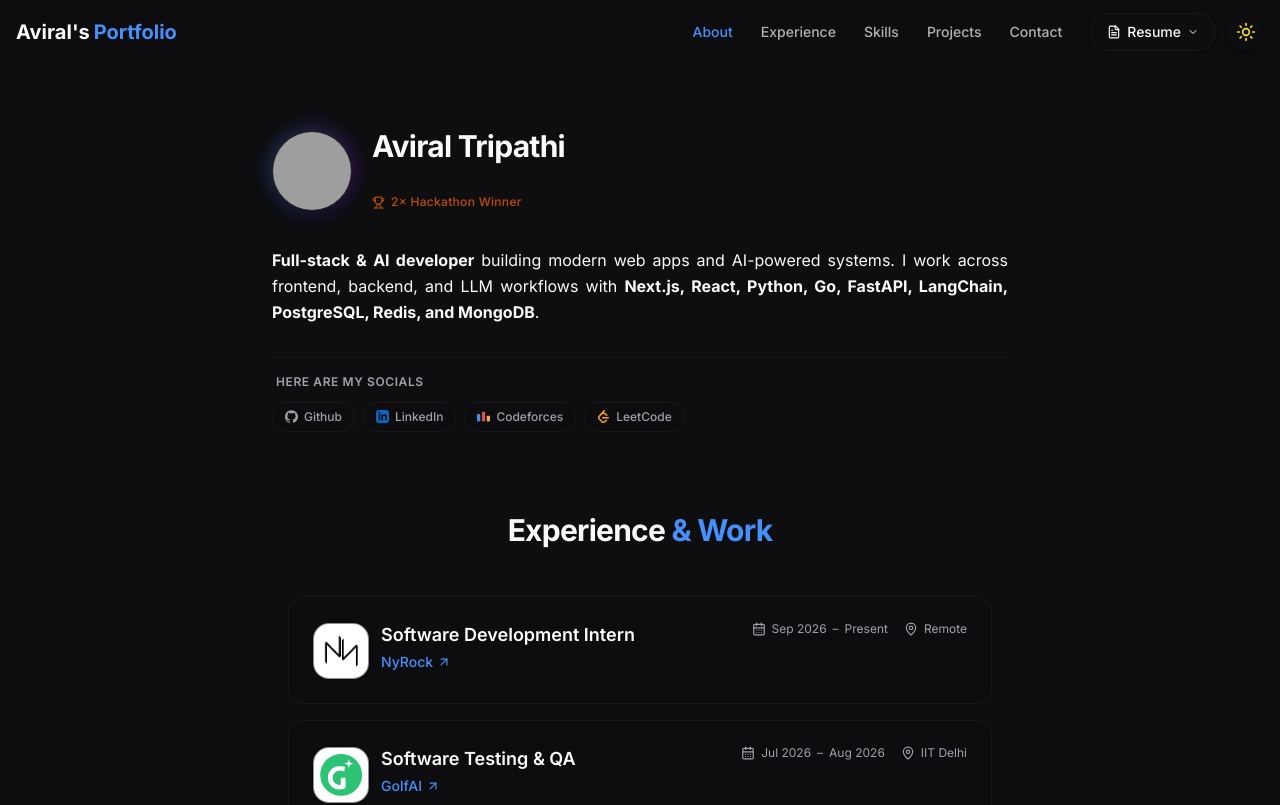
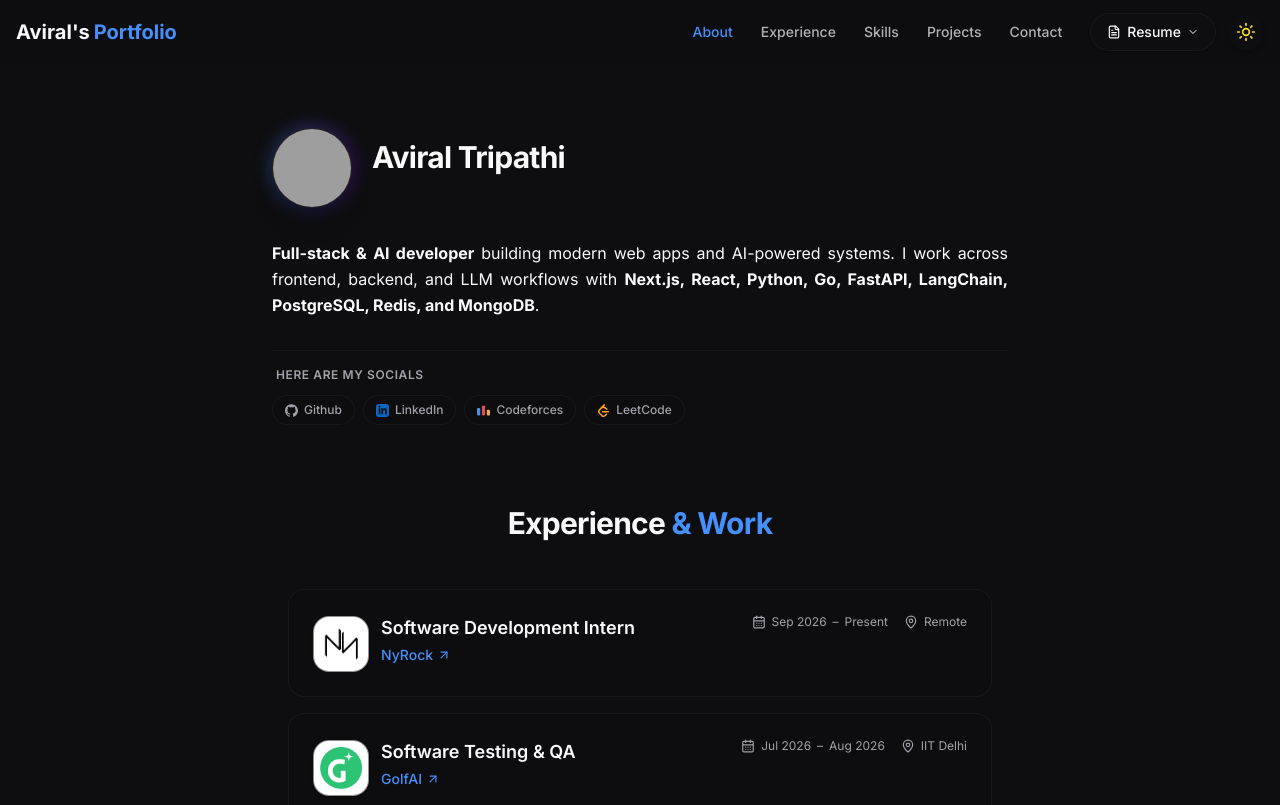
Before and after one commit to aviraltrip/portfolio, a React (Vite) app: page / in a window 1280 px wide. Shown: the top 805 px of the page. Built offline with nearby package versions, Linux system fonts and the light colour scheme; grey boxes are pictures that could not be loaded; the HTML template or start-up script is replaced by a standard one.

Commit message:
Update HeroSection title to reflect hackathon achievements

```diff
--- a/src/components/HeroSection.jsx
+++ b/src/components/HeroSection.jsx
@@ -1,5 +1,4 @@
 import { useState, useEffect, useRef } from "react";
-import { Trophy } from "lucide-react";
 import { cn } from "@/lib/utils";
 
 const GitHubLogo = ({ size = 13 }) => (
@@ -57,7 +56,7 @@ const socials = [
 export const HeroSection = () => {
   const titles = [
     "Full Stack Engineer",
-    "AI Engineer",
+    "2× Hackathon Winner",
     "Open Source Contributor"
   ];
   const [index, setIndex] = useState(0);
@@ -105,10 +104,6 @@ export const HeroSection = () => {
             >
               {titles[index]}
             </p>
-            <p className="mt-2 inline-flex items-center gap-1.5 text-xs font-medium tracking-wide text-amber-700 dark:text-amber-400">
-              <Trophy size={13} aria-hidden="true" />
-              2× Hackathon Winner
-            </p>
           </div>
         </div>
 
```
